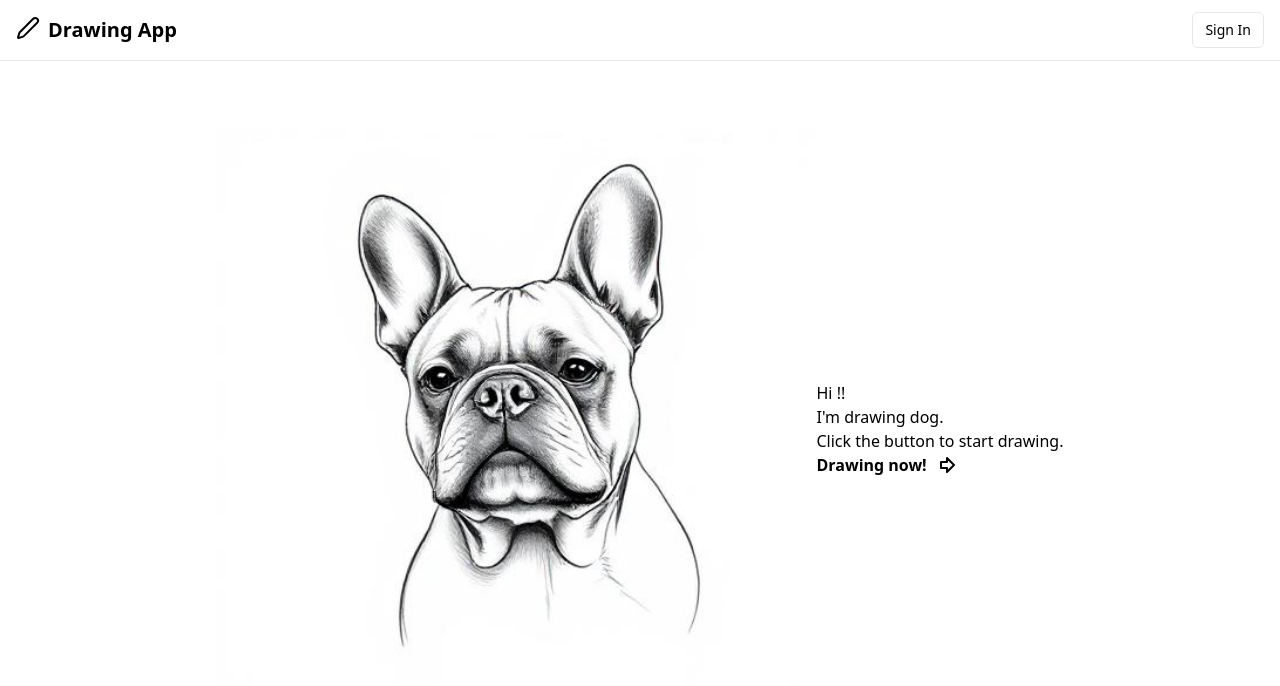
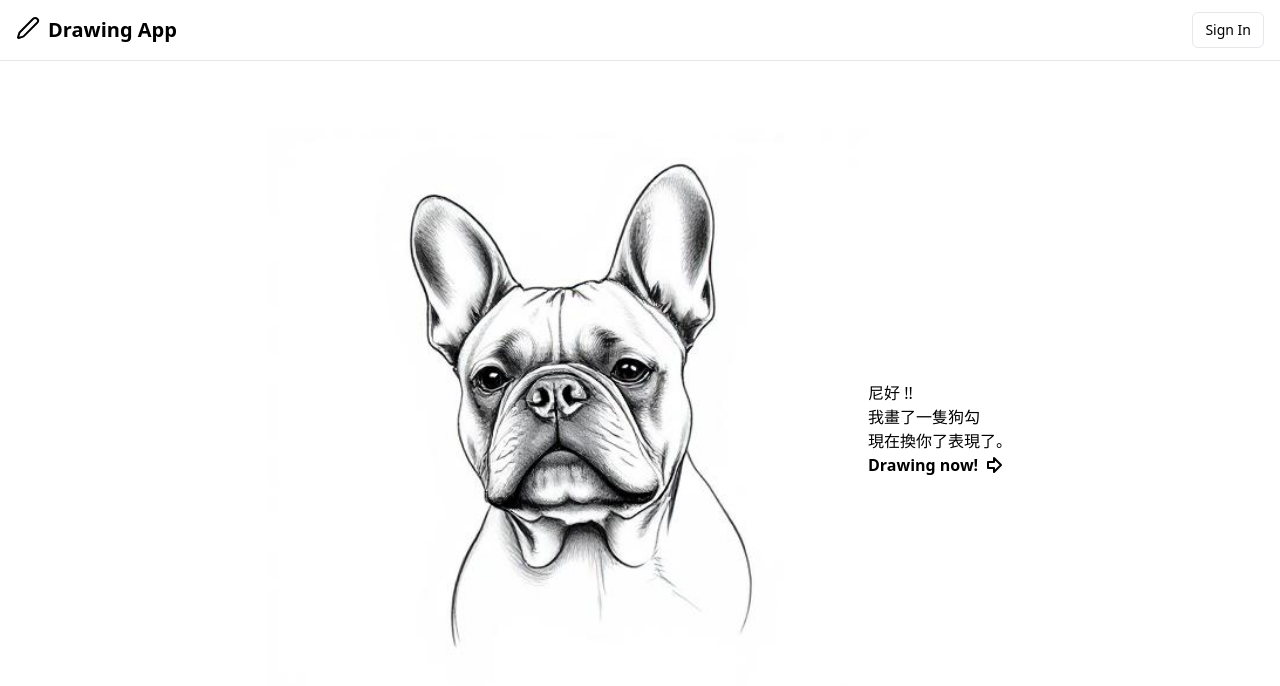
Before and after one commit to archiewang0/drawing-app, a Next.js app: page /landing in a window 1280 px wide. Shown: the top 686 px of the page. Built offline with nearby package versions, Linux system fonts and the light colour scheme; no server answers.

Commit message:
fix: build error

```diff
--- a/app/landing/page.tsx
+++ b/app/landing/page.tsx
@@ -15,10 +15,10 @@ export default function ProfilePage() {
         <div className=" flex justify-center items-center  h-[calc(100vh-4rem)]">
             <Image src="/drawingdog.jpeg" alt='drawing dog' width={600} height={600} />
             <div>
-                <p>Hi !!</p>
-                <p>I'm drawing dog. </p>
-                <p>Click the button to start drawing.</p>
-                <Link className="flex items-center font-bold" href="/">Drawing now!  &nbsp;  <ArrowBigRight/></Link>
+                <p>尼好 !!</p>
+                <p>我畫了一隻狗勾</p>
+                <p>現在換你了表現了。</p>
+                <Link className="flex items-center font-bold" href="/">Drawing now! <ArrowBigRight className="ml-1"/></Link>
             </div>
         </div>
     )
```
